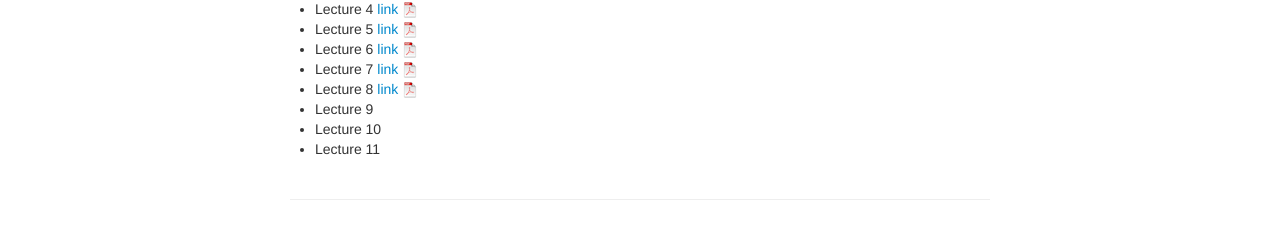
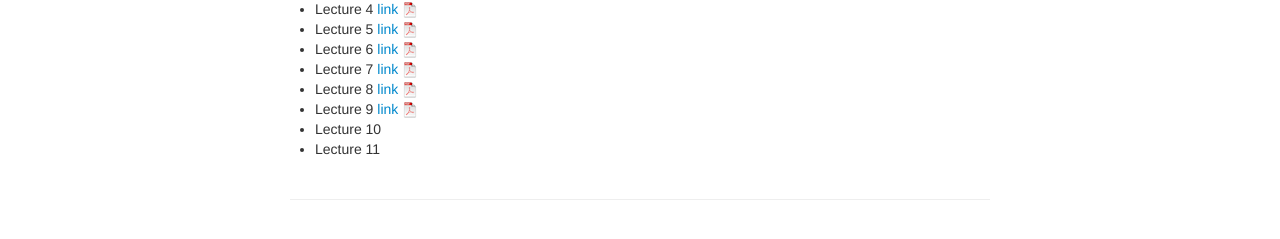
Before and after one commit to haoharryfeng/testpage4, a Jekyll site: the page built from PQHS471.md, in a window 1280 px wide. Shown: the part 213-452 px from the top of the page. Built offline with Jekyll 4.4.1, drawn with Linux system fonts in a browser that asks for light colours.

Commit message:
lec 9 added

```diff
--- a/PQHS471.md
+++ b/PQHS471.md
@@ -13,6 +13,6 @@ title: PQHS 471 Machine Learning and Data Mining
 - Lecture 7 [link ![Lec1](./assets/pics/pdf-icon.png)](Lecture_7_reg.pdf)
 <!--  - midterm [link ![Lec1](./assets/pics/pdf-icon.png)](document.pdf) -->
 - Lecture 8 [link ![Lec1](./assets/pics/pdf-icon.png)](Lecture_8_CV_boots.pdf)
-- Lecture 9
+- Lecture 9 [link ![Lec1](./assets/pics/pdf-icon.png)](Lecture_9_tree.pdf)
 - Lecture 10
 - Lecture 11
```
Also changed, not shown: 1 other file.
